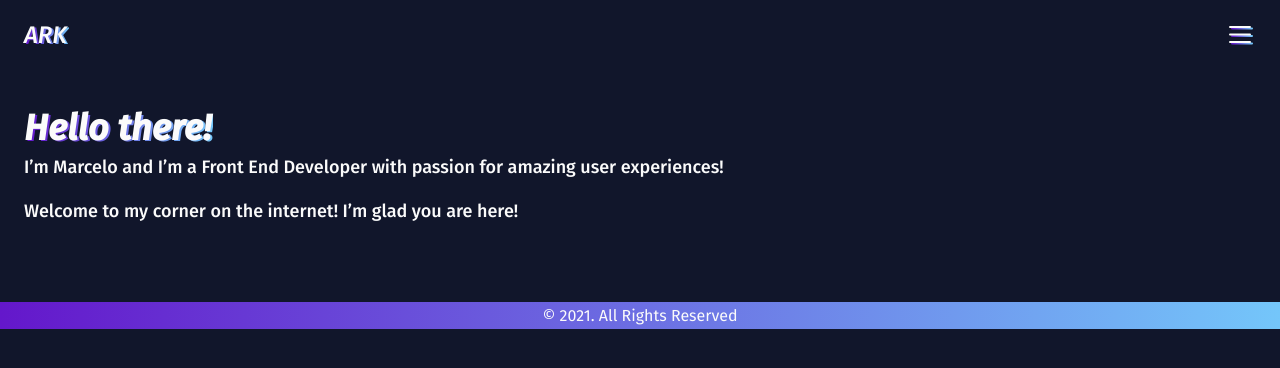
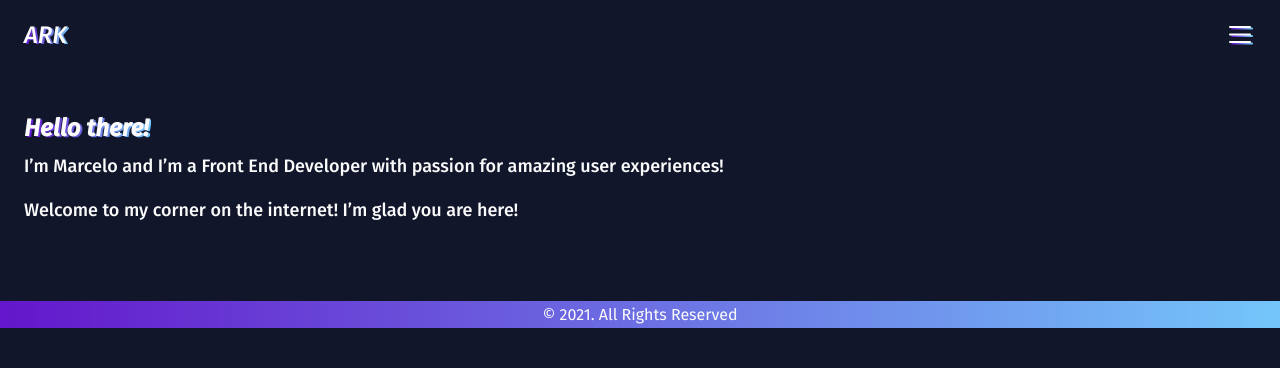
Before and after one commit to arcmena/marcelotheark, a Next.js app: page / in a window 1280 px wide. Shown: the top 368 px of the page. Built offline with nearby package versions, Linux system fonts and the light colour scheme.

Commit message:
improvement: hero title size

```diff
--- a/components/layouts/HomePage/HeroLayout/styles.ts
+++ b/components/layouts/HomePage/HeroLayout/styles.ts
@@ -16,7 +16,7 @@ export const TitleContainer = styled.div(
   ({ theme: { fonts, mixins, colors } }) => css`
     font-style: italic;
     font-weight: ${fonts.weight.medium};
-    font-size: ${fonts.sizes['2xl']};
+    font-size: ${fonts.sizes.base};
     line-height: 29px;
     letter-spacing: 0.005em;
 
```
